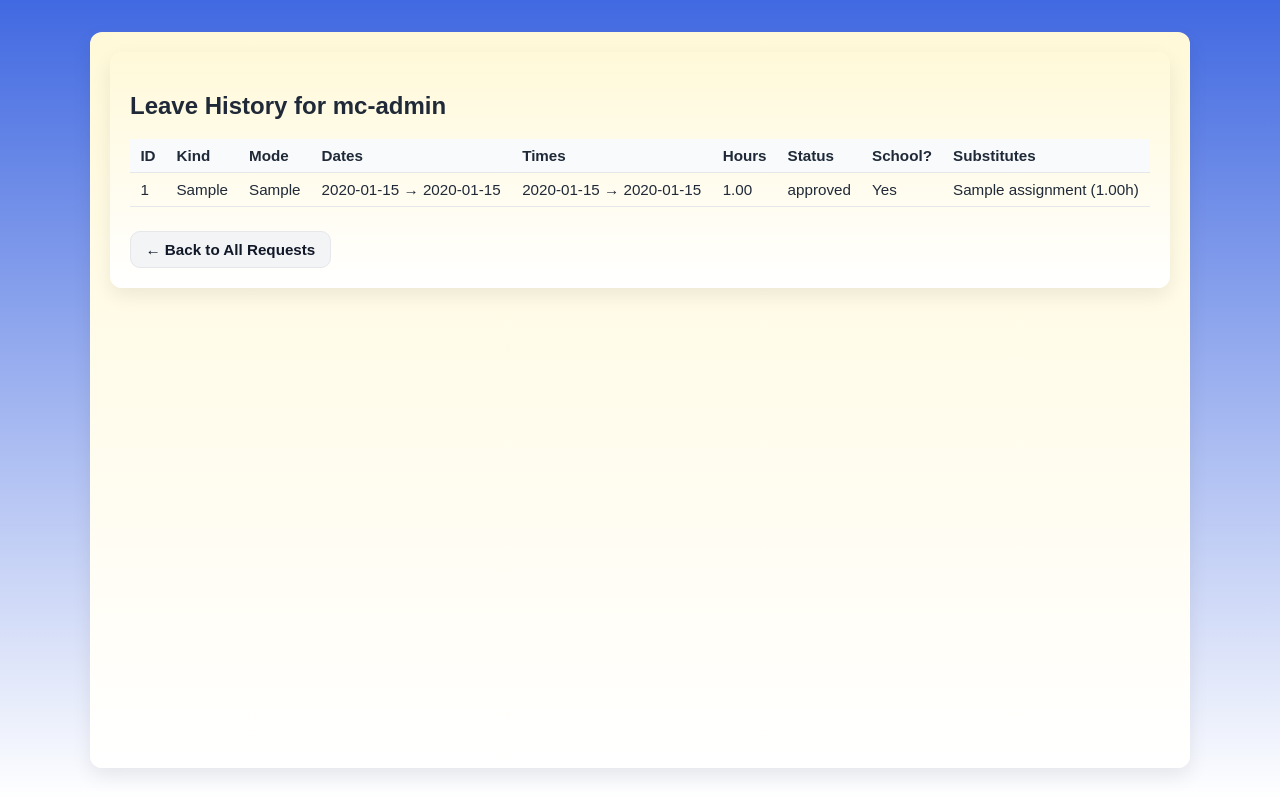
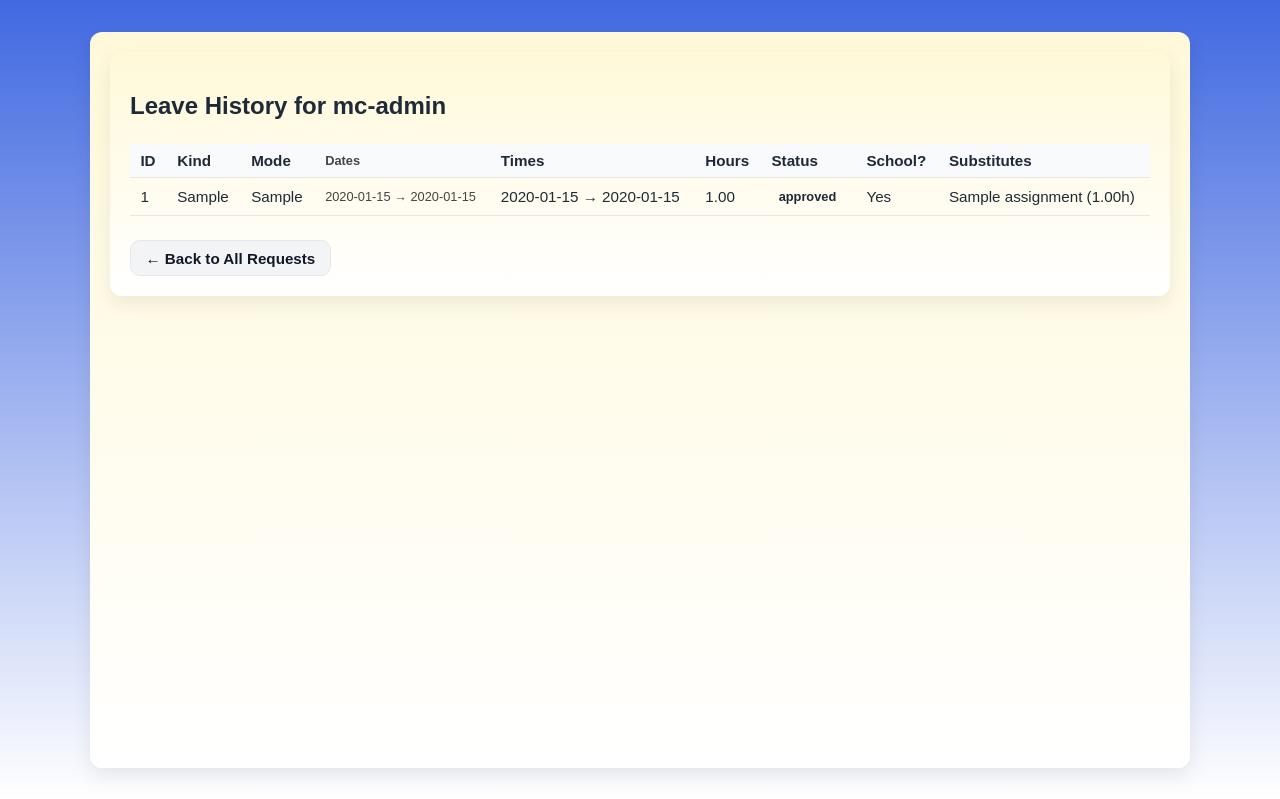
Before and after one commit to mcahoon-coder/RWA-Leave-System-Render-Clean, a Flask app: page /user/1/requests in a window 1280 px wide. Shown: the part 49-848 px from the top of the page. Run offline with Flask 3, Linux system fonts and the light colour scheme; a user stored in the database is signed in; tables that the repository leaves empty hold one stand-in row (values such as "Sample post"); some libraries are stand-ins or nearby versions.

Commit message:
Update user_requests.html

```diff
--- a/templates/user_requests.html
+++ b/templates/user_requests.html
@@ -4,13 +4,14 @@
     <h2>Leave History for {{ user.username }}</h2>
 
     {% if requests %}
+      <div class="table-responsive mt-3">
         <table class="table table-striped align-middle">
           <thead>
             <tr>
               <th>ID</th>
               <th>Kind</th>
               <th>Mode</th>
-                <th>Dates</th>
+              <th class="date-col">Dates</th>
               <th>Times</th>
               <th>Hours</th>
               <th>Status</th>
@@ -24,7 +25,7 @@
               <td>{{ r.id }}</td>
               <td>{{ r.kind }}</td>
               <td>{{ r.mode }}</td>
-                <td>{{ r.start_date }} → {{ r.end_date }}</td>
+              <td class="date-col">{{ r.start_date }} → {{ r.end_date }}</td>
               <td>
                 {% if r.start_time %}{{ r.start_time|h12 }}{% else %}-{% endif %}
                 →
@@ -32,15 +33,13 @@
               </td>
               <td>{{ "%.2f"|format(r.hours) }}</td>
               <td>
-                    {% if r.status == "Approved" %}
-                        <span class="badge badge-green">{{ r.status }}</span>
-                    {% elif r.status == "Pending" %}
-                        <span class="badge badge-blue">{{ r.status }}</span>
-                    {% elif r.status == "Disapproved" %}
-                        <span class="badge badge-red">{{ r.status }}</span>
-                    {% else %}
+                <span class="badge
+                  {% if r.status == 'Approved' %}badge-green
+                  {% elif r.status == 'Pending' %}badge-blue
+                  {% elif r.status == 'Disapproved' or r.status == 'Cancelled' %}badge-red
+                  {% endif %}">
                   {{ r.status }}
-                    {% endif %}
+                </span>
               </td>
               <td>{{ "Yes" if r.is_school_related else "No" }}</td>
               <td>
@@ -58,6 +57,7 @@
             {% endfor %}
           </tbody>
         </table>
+      </div>
     {% else %}
       <p>No requests found for this user.</p>
     {% endif %}
```
Lines whose indentation alone changed are shown as unchanged.
